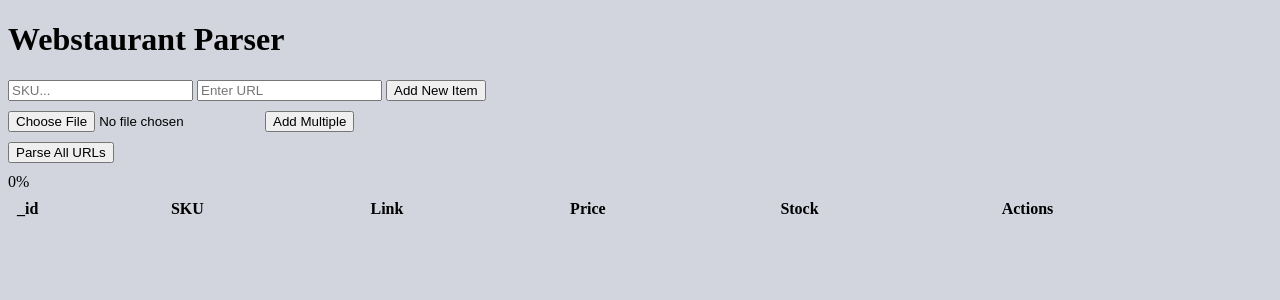
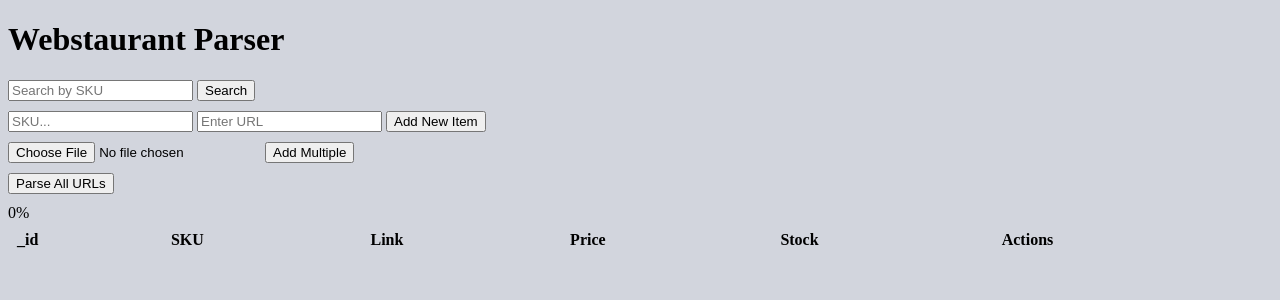
Before and after one commit to yarpshedzyal/app_copy, a Flask app: page / in a window 1280 px wide. Shown: the top 300 px of the page. Run offline with Flask 3, Linux system fonts and the light colour scheme; data that the repository does not hold is empty; some libraries are stand-ins or nearby versions.

Commit message:
search by sku

```diff
--- a/app.py
+++ b/app.py
@@ -39,6 +39,24 @@
     url_id = request.json.get('url_id')
     collection.delete_one({'_id': ObjectId(url_id)})
     return jsonify({'message': 'URL deleted successfully'})
+
+@app.route('/parse_search', methods=['POST'])
+def parse_search():
+    # Get the search keyword from the form
+    keyword = request.form.get('keyword')
+
+    # Search for URLs in the MongoDB collection based on the keyword
+    # (You'll need to implement the logic to perform the search based on the 'keyword')
+    # For example:
+    urls = collection.find({"SKU": {"$regex": keyword, "$options": "i"}})
+
+    # Pagination: Calculate total pages
+    items_per_page = 50
+    total_urls = count()  # Count the total number of URLs
+    total_pages = (total_urls + items_per_page - 1) // items_per_page
+
+    return render_template('index.html', urls=urls, current_page=1, total_pages=total_pages)  # Pass total_pages
+
 
 @app.route('/addNewItem', methods=['POST'])
 def add_new_item():
--- a/templates/index.html
+++ b/templates/index.html
@@ -40,11 +40,19 @@
             margin-right: 5px;
         }
     </style>
+
+    <div id="dialog-box" style="display: none;"></div>
+
     <script src="https://cdnjs.cloudflare.com/ajax/libs/socket.io/4.1.2/socket.io.js"></script>
 </head>
 
 <body>
     <h1>Webstaurant Parser</h1>
+
+    <form action="{{ url_for('parse_search') }}" method="post">
+        <input type="text" name="keyword" placeholder="Search by SKU">
+        <button type="submit">Search</button>
+    </form>
 
     <form action="/addNewItem" method="POST">
         <input type="text" name="sku" placeholder="SKU..." required>
@@ -131,6 +139,38 @@
             console.log(data)
         });
 
+    </script>
+
+    <script>
+        // Event listener for search form submission for SKU
+        document.getElementById('search-form').addEventListener('submit', function (e) {
+            e.preventDefault();
+
+            const searchInput = document.getElementById('search-input').value;
+
+            // Make an AJAX request to the server to search for URLs by SKU
+            fetch('/search_sku', {
+                method: 'POST',
+                headers: {
+                    'Content-Type': 'application/x-www-form-urlencoded',
+                },
+                body: `search_input=${encodeURIComponent(searchInput)}`
+            })
+                .then(response => response.text())
+                .then(html => {
+                    // Replace the current URLs table with the updated table from the server response
+                    const table = document.querySelector('tbody');
+                    table.innerHTML = html;
+
+                    // Re-attach event listeners to the newly added buttons (Parse and Delete)
+                    addEventListenersToButtons();
+                })
+                .catch(error => {
+                    console.error('Error searching for URLs:', error);
+                });
+        });
+
+    // Rest of the JavaScript code...
     </script>
 
     <script type="text/javascript">
```
